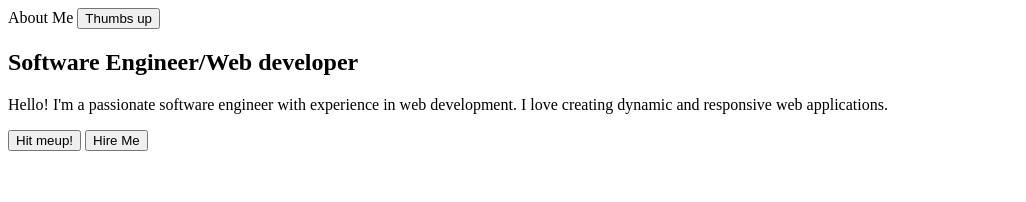
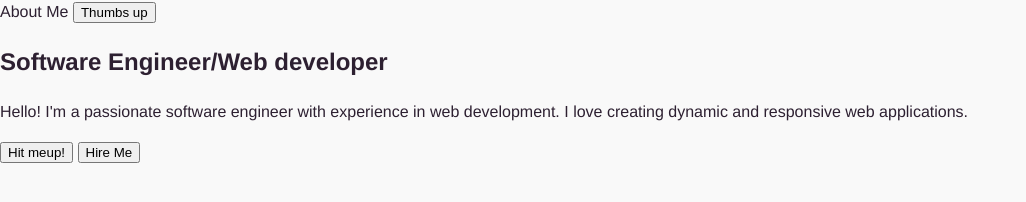
Before and after one commit to Mandla7784/Notion-project-Landing-Page, a plain HTML site: page src/index.html in a window 1280 px wide. Shown: the whole page, without its empty margins (0-1026 px from the left). Drawn offline with Linux system fonts and the light colour scheme.

Commit message:
Added  SCSS styles and update CSS source map for landing page

```diff
--- a/src/styles/styles.scss
+++ b/src/styles/styles.scss
@@ -0,0 +1,18 @@
+@import url('https://fonts.googleapis.com/css2?family=Roboto:wght@400;700&display=swap');
+
+$primary-color: #723694;
+$secondary-color: #2d2031;
+$font-stack: 'Helvetica Neue', Helvetica, Arial, sans-serif;
+$font-size-base: 16px;
+$line-height-base: 1.5;
+$font-weight-normal: 400;
+
+body {
+  font-family: $font-stack;
+  font-size: $font-size-base;
+  line-height: $line-height-base;
+  color: $secondary-color;
+  background-color: #f9f9f9;
+  margin: 0;
+  padding: 0;
+}
```
Also changed, not shown: src/styles/styles.css, 1 other file.
